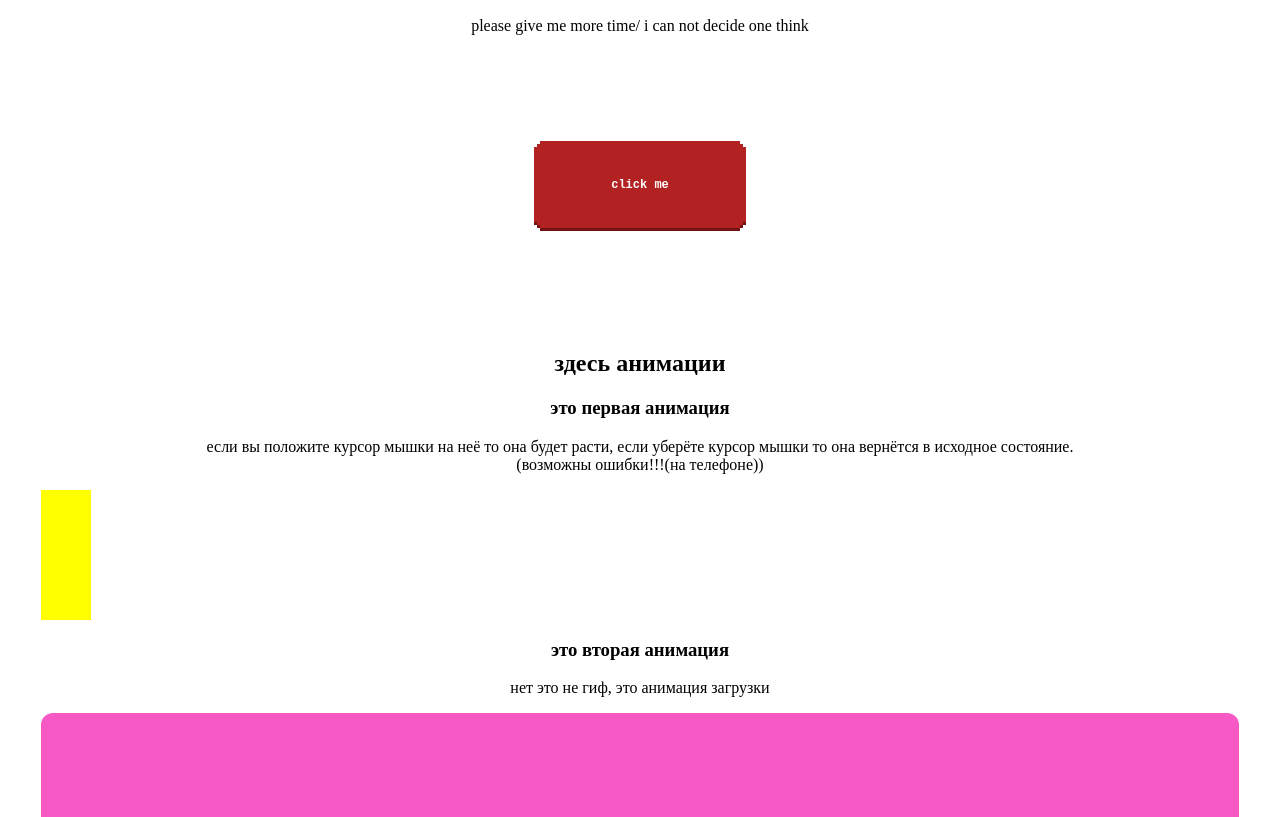
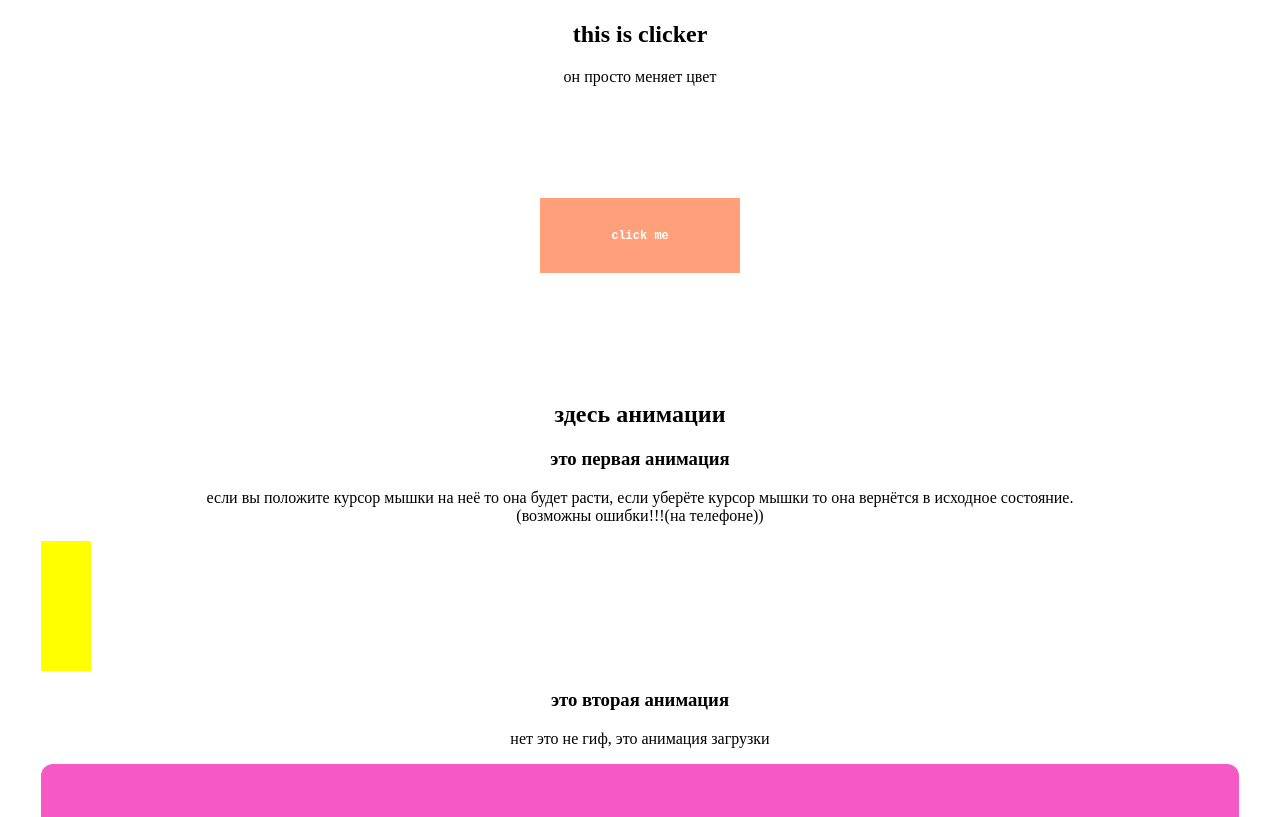
Before and after one commit to Ya903040/portfolio_my, a plain HTML site: page index.html in a window 1280 px wide. Shown: the part 2317-3134 px from the top of the page. Drawn offline with Linux system fonts and the light colour scheme.

Commit message:
clicker is completed

```diff
--- a/index.html
+++ b/index.html
@@ -110,7 +110,8 @@
 </div>
 
 <div id="clicker_game">
-    <p>please give me more time/ i can not decide one think</p>
+    <h2>this is clicker</h2>
+    <p>он просто меняет цвет</p>
     <div id="game">
         <div id="display"></div>
         <button id="button">click me</button>
@@ -162,8 +163,6 @@
             </div>
         </section>
     </div>
-
-
     <div id="third-animation">
         <div>
             <h3>это третья анимация</h3>
--- a/js/main.js
+++ b/js/main.js
@@ -12,5 +12,12 @@ button.onclick = start;
 
 function start() {
     button.onclick = () => counter.textContent = clicks++;
+    button.addEventListener("click",(where, element) =>{
+        if(clicks%2===0){
+            let color = "#";
+            color += Math.random().toString(16).slice(2,8);
+            button.style.background = color;
+        }
+    })
 
 }
--- a/style/style.css
+++ b/style/style.css
@@ -278,25 +278,8 @@ section .loader span::before {
     color: white;
     font-family: 'Press Start 2P', monospace;
     font-weight: bold;
-    background-color: var(--color);
-    box-shadow: 0 -3px var(--color),
-    3px 0 var(--color),
-    0 3px var(--color),
-    -3px 0 var(--color),
-    0 -6px var(--border-color),
-    3px -3px var(--border-color),
-    6px 0 var(--border-color),
-    0 6px var(--border-color),
-    -3px 3px var(--border-color),
-    -6px 0 var(--border-color),
-    -3px -3px var(--border-color),
-    3px 3px var(--border-color),
-    0 9px var(--shadow-color),
-    3px 6px var(--shadow-color),
-    6px 3px var(--shadow-color),
-    0 9px var(--shadow-color),
-    -3px 6px var(--shadow-color),
-    -6px 3px var(--shadow-color);
+    background-color: lightsalmon;
+
 }
 
 /*
@@ -305,22 +288,5 @@ test
 
 #button:active {
     top: 6px;
-    box-shadow: 0 -3px var(--color),
-    3px 0 var(--color),
-    0 3px var(--color),
-    -3px 0 var(--color),
-    0 -6px var(--border-color),
-    3px -3px var(--border-color),
-    6px 0 var(--border-color),
-    0 6px var(--border-color),
-    -3px 3px var(--border-color),
-    -6px 0 var(--border-color),
-    -3px -3px var(--border-color),
-    3px 3px var(--border-color),
-     6px var(--shadow-color),
-    3px 3px var(--shadow-color),
-    6px 0 var(--shadow-color),
-    0 6px var(--shadow-color),
-    -3px 3px var(--shadow-color),
-    -6px 0 var(--shadow-color);
+
 }
```
